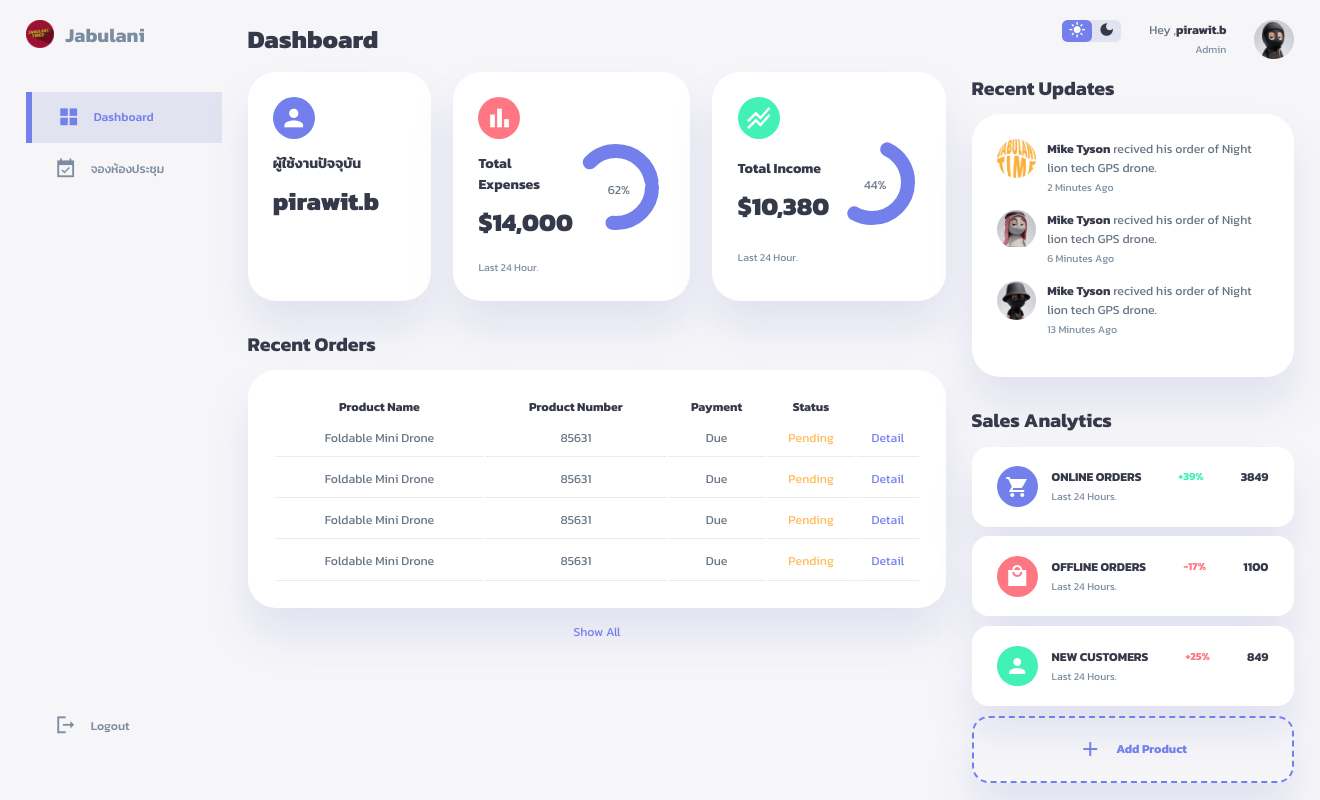
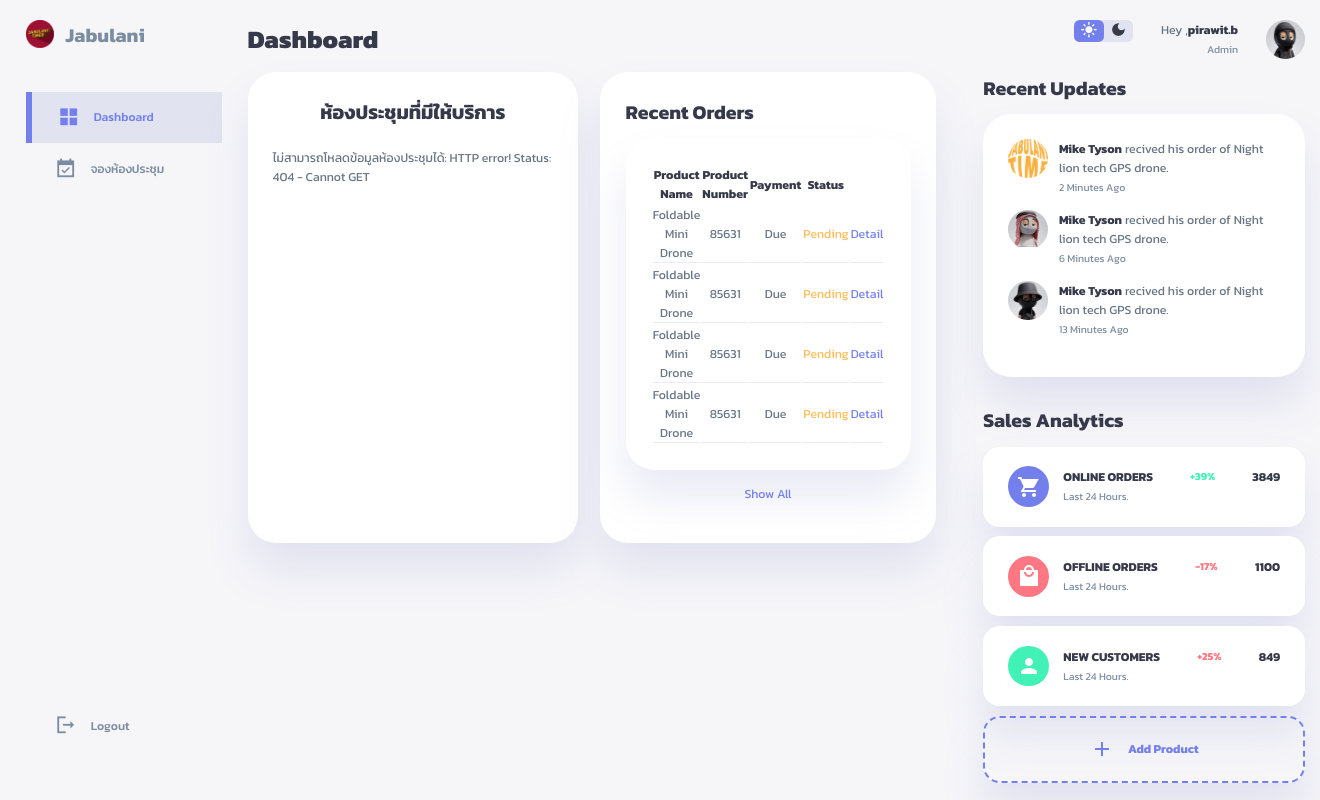
Before and after one commit to jabulanitime8/Project_1, a PHP site: page / in a window 1320 px wide. Run offline with PHP 8.4, Linux system fonts and the light colour scheme; a user stored in the database is signed in.

Commit message:
Update index.php

```diff
--- a/Project/index.php
+++ b/Project/index.php
@@ -65,55 +65,14 @@ $current_username = $_SESSION['username'];
             <h1>Dashboard</h1>
 
             <div class="insights">
-                <div class="sales">
-                    <span class="material-icons-sharp">person</span>
-                    <div class="middle">
-                        <div class="left">
-                            <h3>ผู้ใช้งานปัจจุบัน</h3>
-                            <h1><?php echo htmlspecialchars($current_username); ?></h1>
-                        </div>
+
+                <div class="room-list-section">
+                    <h2>ห้องประชุมที่มีให้บริการ</h2>
+                    <div class="room-card-container" id="roomListContainer">
+                        <p>กำลังโหลดข้อมูลห้องประชุม...</p>
                     </div>
                 </div>
-                <!-- End of sales -->
-                <div class="expenses">
-                    <span class="material-icons-sharp">bar_chart</span>
-                    <div class="middle">
-                        <div class="left">
-                            <h3>Total Expenses</h3>
-                            <h1>$14,000</h1>
-                        </div>
-                        <div class="progress">
-                            <svg>
-                                <circle cx='38' cy='38' r='36'></circle>
-                            </svg>
-                            <div class="number">
-                                <p>62%</p>
-                            </div>
-                        </div>
-                    </div>
-                    <small class="text-muted">Last 24 Hour.</small>
-                </div>
-                <!-- End of Expenses -->
-                <div class="income">
-                    <span class="material-icons-sharp">stacked_line_chart</span>
-                    <div class="middle">
-                        <div class="left">
-                            <h3>Total Income</h3>
-                            <h1>$10,380</h1>
-                        </div>
-                        <div class="progress">
-                            <svg>
-                                <circle cx='38' cy='38' r='36'></circle>
-                            </svg>
-                            <div class="number">
-                                <p>44%</p>
-                            </div>
-                        </div>
-                    </div>
-                    <small class="text-muted">Last 24 Hour.</small>
-                </div>
-                <!-- End of Income -->
-            </div>
+
             <!-- End of Insights -->
 
              <div class="recent-orders">
```
